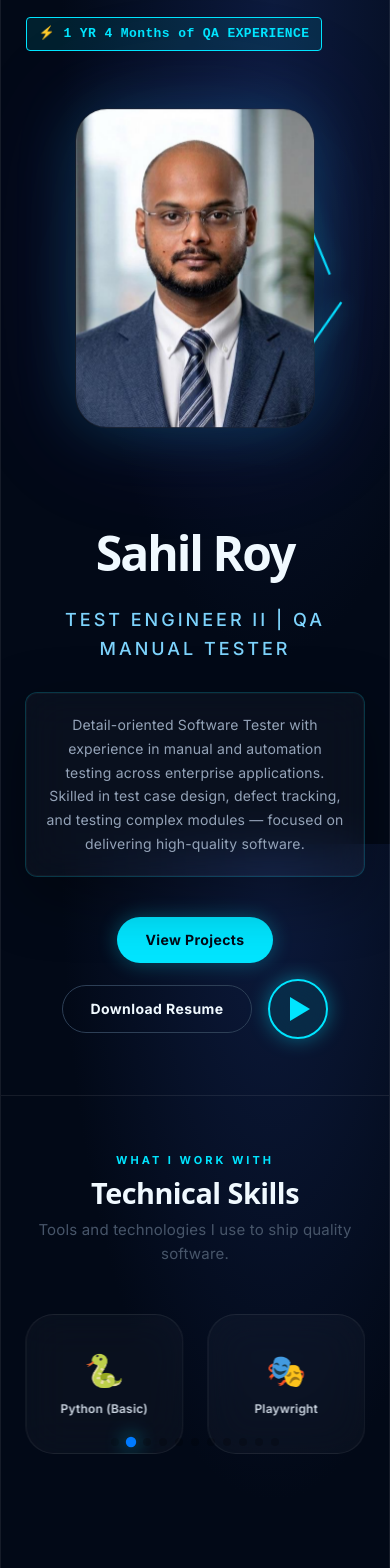
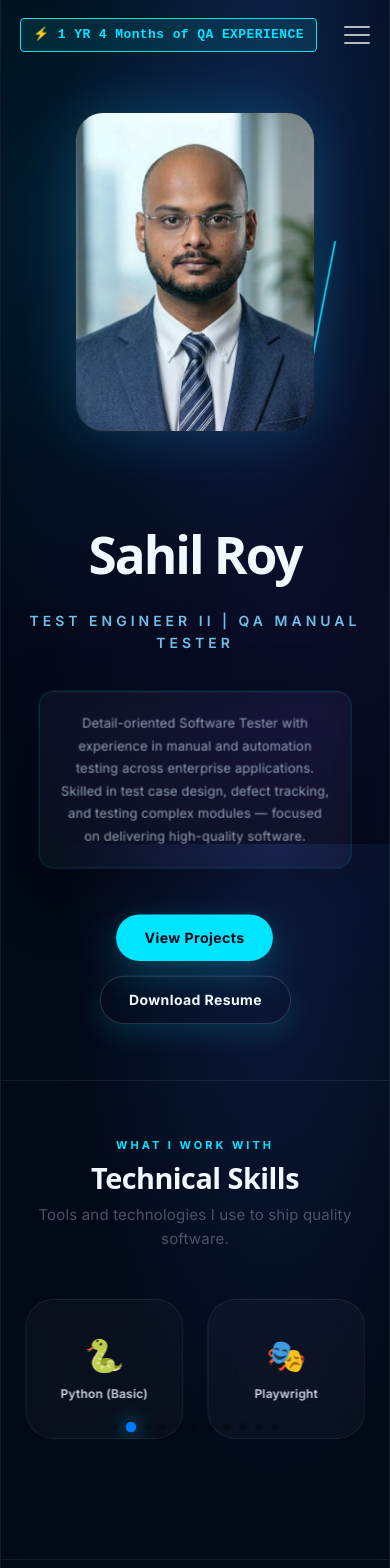
Before and after one commit to SahilRoy-QA/QA-Portfolio, a React (Vite) app: page / in a window 390 px wide. Shown: the top 1568 px of the page. Built offline with nearby package versions, Linux system fonts and the light colour scheme.

Commit message:
All Animation bugs are solved / New Animation added to the hero section and then committed

```diff
--- a/src/components/Hero.css
+++ b/src/components/Hero.css
@@ -1,257 +1,312 @@
 /* ===========================
-   HERO SECTION
+   HERO SECTION (cinematic base)
 =========================== */
-
 .hero {
   min-height: 100vh;
+
   display: flex;
   align-items: center;
   justify-content: space-between;
-  gap: 56px;
-  padding: 100px 64px 72px;
+
+  gap: 64px;
+
+  padding: 110px 72px 80px;
+
   flex-wrap: wrap;
+
   position: relative;
   overflow: hidden;
+
+  will-change: transform, opacity;
+}
+
+/* ambient cinematic background */
+.hero::before {
+  content: "";
+  position: absolute;
+  inset: 0;
+
+  background:
+    radial-gradient(
+      circle at 20% 20%,
+      rgba(0, 229, 255, 0.09),
+      transparent 45%
+    ),
+    radial-gradient(
+      circle at 80% 60%,
+      rgba(124, 58, 237, 0.08),
+      transparent 50%
+    );
+
+  z-index: 0;
+  pointer-events: none;
 }
 
 /* ===========================
    LEFT SECTION
 =========================== */
+.hero__left {
+  flex: 1 1 380px;
+  max-width: 560px;
 
-.hero__left {
-  flex: 1 1 360px;
-  max-width: 540px;
   z-index: 2;
 }
 
+/* NAME (GSAP-ready clean animation) */
 .hero__name {
-  font-size: clamp(3rem, 7vw, 5rem);
+  font-size: clamp(3.2rem, 7vw, 5.4rem);
   font-weight: 900;
+
   color: var(--text-primary);
+
   letter-spacing: -2px;
   line-height: 1.05;
+
   margin-bottom: 28px;
+
+  will-change: transform, opacity;
 }
 
+/* TITLE */
 .hero__title {
-  font-size: 18px;
+  font-size: 14px;
+  letter-spacing: 4px;
+
   color: var(--text-accent);
-  font-weight: 500;
+  font-weight: 600;
+
   margin-bottom: 28px;
+
   text-transform: uppercase;
-  letter-spacing: 3px;
+
+  opacity: 0.9;
 }
 
 /* ===========================
-   BIO CARD
+   BIO (glass upgraded)
 =========================== */
+.hero__bio {
+  background: rgba(255, 255, 255, 0.03);
 
-.hero__bio {
-  background: var(--bg-surface);
-  border: 1px solid var(--border-cyan);
-  border-radius: var(--radius-md);
-  padding: 20px;
+  border: 1px solid rgba(0, 229, 255, 0.18);
+
+  border-radius: 16px;
+
+  padding: 22px;
+
   margin-bottom: 32px;
-  backdrop-filter: blur(20px);
+
+  backdrop-filter: blur(22px);
 
   box-shadow:
-    0 20px 60px rgba(0, 0, 0, 0.35),
-    inset 0 0 0 1px rgba(255, 255, 255, 0.03);
+    0 25px 70px rgba(0, 0, 0, 0.35),
+    inset 0 1px 0 rgba(255, 255, 255, 0.04);
+
+  transition: transform 0.35s ease;
+}
+
+.hero__bio:hover {
+  transform: translateY(-4px);
 }
 
 .hero__bio-text {
   font-size: 14px;
   color: var(--text-secondary);
-  line-height: 1.7;
+  line-height: 1.75;
 }
 
 /* ===========================
-   CTA BUTTONS
+   CTA ROW
 =========================== */
-
 .hero__cta-row {
   display: flex;
   align-items: center;
   justify-content: center;
-  gap: 24px;
+  gap: 18px;
   flex-wrap: wrap;
   margin-top: 40px;
 }
 
+/* ===========================
+   BUTTON BASE (clean + stable)
+=========================== */
 .btn {
   display: inline-flex;
   align-items: center;
   justify-content: center;
+
   padding: 12px 28px;
+
   border-radius: 999px;
+
   font-size: 14px;
   font-weight: 700;
+
   letter-spacing: 0.4px;
+
   text-decoration: none;
   cursor: pointer;
 
+  position: relative;
+
   transition:
-    transform 0.3s,
-    box-shadow 0.3s,
-    opacity 0.3s;
+    transform 0.3s ease,
+    box-shadow 0.3s ease;
 }
 
 .btn:hover {
   transform: translateY(-4px);
 }
 
+/* ===========================
+   UNIFIED PULSE SYSTEM (FIXED)
+=========================== */
+@keyframes pulseCore {
+  0% {
+    transform: translateY(0) scale(1);
+    box-shadow: 0 10px 25px rgba(0, 229, 255, 0.12);
+  }
+
+  50% {
+    transform: translateY(-2px) scale(1.02);
+    box-shadow:
+      0 18px 45px rgba(0, 229, 255, 0.25),
+      0 0 20px rgba(0, 229, 255, 0.15);
+  }
+
+  100% {
+    transform: translateY(0) scale(1);
+    box-shadow: 0 10px 25px rgba(0, 229, 255, 0.12);
+  }
+}
+
+/* PRIMARY CTA */
 .btn--primary {
   background: var(--cyan);
   color: #020917;
 
-  box-shadow: 0 0 20px rgba(0, 229, 255, 0.3);
+  box-shadow: 0 0 25px rgba(0, 229, 255, 0.25);
+
+  animation: pulseCore 2.8s ease-in-out infinite;
 }
 
+/* OUTLINE CTA */
 .btn--outline {
   background: transparent;
+
   color: var(--text-primary);
-  border: 1.5px solid #2d3f56;
+
+  border: 1px solid rgba(255, 255, 255, 0.15);
+
+  animation: pulseCore 4.8s ease-in-out infinite;
+
+  animation-delay: 0.4s;
 }
 
-/* ===========================
-   PLAY BUTTON
+/* /* ===========================
+   PLAY BUTTON (FIXED + MORE VISIBLE)
+
+
 =========================== */
 
-.play-btn {
-  width: 72px;
-  height: 72px;
-  border-radius: 50%;
+/* ===========================
+   RIGHT SECTION
+=========================== */
+.hero__right {
+  flex: 1 1 300px;
 
   display: flex;
   justify-content: center;
   align-items: center;
 
-  background: rgba(0, 229, 255, 0.1);
-  border: 2px solid #00e5ff;
-
-  box-shadow:
-    0 0 20px rgba(0, 229, 255, 0.4),
-    0 0 40px rgba(0, 229, 255, 0.2);
-
-  backdrop-filter: blur(15px);
-
-  transition: all 0.4s ease;
-  animation: pulsePlay 2.5s infinite;
-}
-
-.play-btn:hover {
-  transform: scale(1.1);
-
-  box-shadow:
-    0 0 35px rgba(0, 229, 255, 0.7),
-    0 0 70px rgba(0, 229, 255, 0.35);
-}
-
-.play-icon {
-  width: 0;
-  height: 0;
-  margin-left: 4px;
-
-  border-top: 12px solid transparent;
-  border-bottom: 12px solid transparent;
-  border-left: 20px solid #00e5ff;
-}
-
-/* ===========================
-   RIGHT SECTION
-=========================== */
-
-.hero__right {
-  flex: 1 1 280px;
-  display: flex;
-  justify-content: center;
-  align-items: center;
   position: relative;
 }
 
 /* ===========================
    AVATAR WRAPPER
 =========================== */
-
 .hero__avatar-wrapper {
   position: relative;
+
   width: 420px;
   height: 520px;
 
   display: flex;
   justify-content: center;
   align-items: center;
+
+  will-change: transform;
 }
 
 /* ===========================
-   AVATAR IMAGE
+   AVATAR IMAGE (clean cinematic)
 =========================== */
-
 .hero__avatar {
   width: 320px;
   height: 420px;
 
   object-fit: cover;
-  object-position: center top;
 
-  border-radius: 32px;
+  border-radius: 28px;
 
-  position: relative;
   z-index: 3;
 
   border: 1px solid rgba(255, 255, 255, 0.08);
 
   box-shadow:
     0 0 60px rgba(0, 229, 255, 0.18),
-    0 0 120px rgba(124, 58, 237, 0.15);
+    0 0 120px rgba(124, 58, 237, 0.12);
 
   opacity: 0;
-  transform: scale(1.12);
-  filter: blur(15px);
+
+  transform: scale(1.08);
+
+  filter: blur(10px);
 
   animation:
-    avatarReveal 1.8s ease forwards,
-    floatAvatar 6s ease-in-out infinite 2s;
+    avatarReveal 1.6s ease forwards,
+    floatAvatar 6s ease-in-out infinite 1.8s;
 }
 
 /* ===========================
-   HEXAGON FRAME
+   HEX FRAME
 =========================== */
-
 .avatar-hex {
   position: absolute;
   width: 500px;
   height: 500px;
+
   z-index: 1;
 
-  animation: rotateHex 18s linear infinite;
+  animation: rotateHex 24s linear infinite;
 }
 
 .avatar-hex polygon {
   fill: none;
   stroke: #00e5ff;
-  stroke-width: 2;
+  stroke-width: 1.5;
 
   stroke-dasharray: 650;
   stroke-dashoffset: 650;
 
-  filter: drop-shadow(0 0 10px rgba(0, 229, 255, 0.7))
-    drop-shadow(0 0 30px rgba(0, 229, 255, 0.3));
+  filter: drop-shadow(0 0 10px rgba(0, 229, 255, 0.5));
 
-  animation: drawHex 3s ease forwards;
+  animation: drawHex 2.6s ease forwards;
 }
 
 /* ===========================
-   LOADING SCAN
+   LOADER SCAN
 =========================== */
-
 .avatar-loader {
   position: absolute;
+
   width: 360px;
   height: 460px;
-  border-radius: 36px;
+
+  border-radius: 32px;
 
   overflow: hidden;
+
   z-index: 4;
 }
 
@@ -266,36 +321,22 @@
   background: linear-gradient(
     90deg,
     transparent,
-    rgba(0, 229, 255, 0.45),
+    rgba(0, 229, 255, 0.35),
     transparent
   );
 
   animation: scanLoader 1.8s ease forwards;
 }
 
-@keyframes pulsePlay {
-  0% {
-    box-shadow: 0 0 20px rgba(0, 229, 255, 0.4);
-  }
-
-  50% {
-    box-shadow:
-      0 0 40px rgba(0, 229, 255, 0.8),
-      0 0 80px rgba(0, 229, 255, 0.3);
-  }
-
-  100% {
-    box-shadow: 0 0 20px rgba(0, 229, 255, 0.4);
-  }
-}
-
+/* ===========================
+   ANIMATIONS (optimized)
+=========================== */
 @keyframes avatarReveal {
   from {
     opacity: 0;
-    transform: scale(1.12);
-    filter: blur(15px);
+    transform: scale(1.08);
+    filter: blur(10px);
   }
-
   to {
     opacity: 1;
     transform: scale(1);
@@ -304,16 +345,12 @@
 }
 
 @keyframes floatAvatar {
-  0% {
+  0%,
+  100% {
     transform: translateY(0);
   }
-
   50% {
-    transform: translateY(-18px);
-  }
-
-  100% {
-    transform: translateY(0);
+    transform: translateY(-14px);
   }
 }
 
@@ -321,7 +358,6 @@
   from {
     left: -40%;
   }
-
   to {
     left: 140%;
   }
@@ -331,7 +367,6 @@
   from {
     transform: rotate(0deg);
   }
-
   to {
     transform: rotate(360deg);
   }
@@ -341,7 +376,6 @@
   from {
     stroke-dashoffset: 650;
   }
-
   to {
     stroke-dashoffset: 0;
   }
@@ -350,7 +384,6 @@
 /* ===========================
    RESPONSIVE
 =========================== */
-
 @media (max-width: 768px) {
   .hero {
     padding: 96px 24px 56px;
@@ -382,7 +415,7 @@
   }
 
   .hero__cta-row {
-    gap: 16px;
+    gap: 14px;
   }
 
   .play-btn {
--- a/src/components/Hero.jsx
+++ b/src/components/Hero.jsx
@@ -1,10 +1,89 @@
+import { useLayoutEffect, useRef } from "react";
+import gsap from "gsap";
 import { HERO } from "../data";
 import avatarImg from "../assets/me.jpg";
 import "./Hero.css";
 
 export default function Hero() {
+  const heroRef = useRef(null);
+
+  useLayoutEffect(() => {
+    const ctx = gsap.context(() => {
+      const el = heroRef.current;
+
+      const tl = gsap.timeline({
+        defaults: { ease: "power3.out" },
+      });
+
+      // SAFE: animate container directly (NO selector)
+      tl.from(el, {
+        opacity: 0,
+        duration: 0.6,
+      });
+
+      tl.from(".hero__name", {
+        y: 60,
+        opacity: 0,
+        duration: 1,
+      });
+
+      tl.from(
+        ".hero__title",
+        {
+          y: 20,
+          opacity: 0,
+          duration: 0.6,
+        },
+        "-=0.4",
+      );
+
+      tl.from(
+        ".hero__bio",
+        {
+          scale: 0.92,
+          opacity: 0,
+          duration: 0.7,
+        },
+        "-=0.3",
+      );
+
+      tl.from(
+        ".hero__cta-row .btn, .hero__cta-row .play-btn",
+        {
+          y: 30,
+          opacity: 0,
+          duration: 0.6,
+          stagger: 0.12,
+        },
+        "-=0.2",
+      );
+
+      tl.from(
+        ".hero__avatar-wrapper",
+        {
+          scale: 0.85,
+          opacity: 0,
+          duration: 1,
+        },
+        "-=0.5",
+      );
+
+      tl.from(
+        ".avatar-hex",
+        {
+          rotate: -180,
+          opacity: 0,
+          duration: 1,
+        },
+        "-=0.8",
+      );
+    }, heroRef);
+
+    return () => ctx.revert();
+  }, []);
+
   return (
-    <section className="hero" id="home">
+    <section className="hero" id="home" ref={heroRef}>
       <div className="hero__left">
         <h1 className="hero__name">{HERO.name}</h1>
 
@@ -15,26 +94,28 @@ export default function Hero() {
         </div>
 
         <div className="hero__cta-row">
-          <a href="#projects" className="btn btn--primary">
+          <a href="#projects" className="btn btn--primary magnetic-btn">
             View Projects
           </a>
 
           <a
             href="https://drive.google.com/file/d/1TDAi-5c2178hXUyrF8B4d9xA5s6ru8p5/view"
-            className="btn btn--outline"
+            className="btn btn--outline magnetic-btn"
             target="_blank"
             rel="noreferrer"
           >
             Download Resume
           </a>
 
-          <a
+          {/* <a
             href="https://github.com/SahilRoy-QA/QA-Portfolio"
-            className="play-btn"
-            aria-label="Play"
+            className="play-btn magnetic-btn"
+            aria-label="GitHub"
+            target="_blank"
+            rel="noreferrer"
           >
             <span className="play-icon"></span>
-          </a>
+          </a> */}
         </div>
       </div>
 
@@ -44,7 +125,7 @@ export default function Hero() {
             <div className="avatar-loader__scan"></div>
           </div>
 
-          <svg className="avatar-hex" viewBox="0 0 300 300" aria-hidden="true">
+          <svg className="avatar-hex" viewBox="0 0 300 300">
             <polygon points="150,20 250,75 250,185 150,240 50,185 50,75" />
           </svg>
 
--- a/src/components/Navbar.css
+++ b/src/components/Navbar.css
@@ -1,129 +1,243 @@
+/* =========================
+   NAVBAR BASE (glass system)
+========================= */
 .navbar {
   position: fixed;
   top: 0;
   left: 0;
   right: 0;
-  z-index: 200;
+  z-index: 999;
+
   display: flex;
   align-items: center;
   justify-content: space-between;
+
   padding: 0 64px;
-  height: 68px;
-  transition:
-    background 0.3s,
-    border-color 0.3s;
+  height: 70px;
+
+  transition: all 0.35s cubic-bezier(0.2, 0.8, 0.2, 1);
+
+  backdrop-filter: blur(0px);
 }
 
+/* floating glass scroll state */
 .navbar--scrolled {
-  background: rgba(2, 9, 23, 0.95);
-  backdrop-filter: blur(14px);
+  background: rgba(2, 9, 23, 0.65);
+  backdrop-filter: blur(18px);
+
   border-bottom: 1px solid rgba(0, 229, 255, 0.08);
+
+  box-shadow:
+    0 10px 40px rgba(0, 0, 0, 0.35),
+    inset 0 1px 0 rgba(255, 255, 255, 0.05);
 }
 
-/* Logo */
+/* =========================
+   LOGO (magnetic-ready feel)
+========================= */
 .navbar__logo {
-  width: 300px;
+  width: 260px;
   height: 42px;
-  /* border: 2px solid var(--cyan);
-  border-radius: var(--radius-sm); */
+
   display: flex;
   align-items: center;
   justify-content: center;
+
   font-size: 14px;
-  font-weight: 900;
+  font-weight: 800;
+
   color: var(--cyan);
   font-family: monospace;
   letter-spacing: 1px;
+
   flex-shrink: 0;
+
+  transition: transform 0.25s ease;
 }
 
-/* Links */
+/* subtle hover lift (magnetic JS enhances it) */
+.navbar__logo:hover {
+  transform: translateY(-2px);
+}
+
+/* =========================
+   DESKTOP LINKS (Apple style spacing)
+========================= */
 .navbar__links {
   display: flex;
   gap: 28px;
   list-style: none;
+
+  position: relative;
+  align-items: center;
 }
 
 .navbar__link {
   background: none;
   border: none;
-  border-bottom: 2px solid transparent;
   cursor: pointer;
+
   font-size: 12px;
   font-weight: 700;
   letter-spacing: 1.5px;
-  color: var(--text-secondary);
-  padding-bottom: 2px;
-  transition:
-    color 0.2s,
-    border-color 0.2s;
-  font-family: inherit;
+
+  color: rgba(255, 255, 255, 0.65);
+
+  padding: 6px 0;
+
+  position: relative;
+
+  transition: all 0.25s ease;
 }
+
+/* hover (Apple micro lift) */
 .navbar__link:hover {
-  color: var(--text-primary);
+  color: rgba(255, 255, 255, 0.95);
+  transform: translateY(-1px);
 }
+
+/* active state (clean glow underline) */
 .navbar__link--active {
   color: var(--cyan);
-  border-bottom-color: var(--cyan);
 }
 
-/* Hamburger */
+/* smoother underline (no harsh block) */
+.navbar__link--active::after {
+  content: "";
+  position: absolute;
+  left: 0;
+  bottom: -6px;
+
+  width: 100%;
+  height: 2px;
+
+  background: linear-gradient(90deg, transparent, var(--cyan), transparent);
+
+  border-radius: 2px;
+
+  filter: drop-shadow(0 0 6px var(--cyan));
+  opacity: 0.9;
+}
+
+/* =========================
+   HAMBURGER (Apple clean style)
+========================= */
 .navbar__hamburger {
   display: none;
   flex-direction: column;
   justify-content: space-between;
-  width: 24px;
+
+  width: 26px;
   height: 18px;
+
   background: none;
   border: none;
   cursor: pointer;
+
   padding: 0;
 }
+
 .navbar__hamburger span {
-  display: block;
   height: 2px;
-  background: var(--text-secondary);
+  width: 100%;
+
+  background: rgba(255, 255, 255, 0.7);
   border-radius: 2px;
-  transition: all 0.25s;
+
+  transition: all 0.3s ease;
 }
 
-/* Mobile drawer */
+/* morph animation */
+.navbar__hamburger.open span:nth-child(1) {
+  transform: rotate(45deg) translate(5px, 5px);
+}
+
+.navbar__hamburger.open span:nth-child(2) {
+  opacity: 0;
+}
+
+.navbar__hamburger.open span:nth-child(3) {
+  transform: rotate(-45deg) translate(5px, -5px);
+}
+
+/* =========================
+   MOBILE DRAWER (Apple glass sheet)
+========================= */
 .navbar__drawer {
-  position: absolute;
-  top: 68px;
+  position: fixed;
+  top: 70px;
   left: 0;
   right: 0;
-  background: rgba(2, 9, 23, 0.98);
-  border-bottom: 1px solid var(--border);
+
+  height: calc(100vh - 70px);
+
+  background: rgba(2, 9, 23, 0.92);
+  backdrop-filter: blur(22px);
+
+  border-top: 1px solid rgba(255, 255, 255, 0.06);
+
   display: flex;
   flex-direction: column;
-  padding: 16px 0;
+
+  padding: 24px 0;
+
+  animation: drawerFade 0.25s ease;
+  z-index: 998;
 }
+
+/* smooth Apple-like entrance */
+@keyframes drawerFade {
+  from {
+    opacity: 0;
+    transform: translateY(-12px);
+  }
+  to {
+    opacity: 1;
+    transform: translateY(0);
+  }
+}
+
 .navbar__drawer-link {
   background: none;
   border: none;
+
   cursor: pointer;
-  font-size: 15px;
+
+  font-size: 16px;
   font-weight: 600;
-  color: var(--text-secondary);
-  padding: 12px 32px;
+
+  color: rgba(255, 255, 255, 0.7);
+
+  padding: 16px 32px;
+
   text-align: left;
-  font-family: inherit;
-  transition: color 0.2s;
-}
-.navbar__drawer-link.active,
-.navbar__drawer-link:hover {
-  color: var(--cyan);
+
+  transition: all 0.25s ease;
 }
 
+.navbar__drawer-link:hover,
+.navbar__drawer-link.active {
+  color: var(--cyan);
+  transform: translateX(8px);
+}
+
+/* =========================
+   RESPONSIVE
+========================= */
 @media (max-width: 768px) {
   .navbar {
-    padding: 0 24px;
+    padding: 0 20px;
   }
+
   .navbar__links {
     display: none;
   }
+
   .navbar__hamburger {
     display: flex;
   }
+
+  .navbar__logo {
+    width: auto;
+  }
 }
--- a/src/components/Navbar.jsx
+++ b/src/components/Navbar.jsx
@@ -15,17 +15,28 @@ export default function Navbar() {
     return () => window.removeEventListener("scroll", onScroll);
   }, []);
 
+  /* lock body scroll when menu open */
+  useEffect(() => {
+    document.body.style.overflow = menuOpen ? "hidden" : "";
+  }, [menuOpen]);
+
   const handleNav = (link) => {
     setActive(link);
     setMenuOpen(false);
+
     const el = document.getElementById(link.toLowerCase());
-    el?.scrollIntoView({ behavior: "smooth" });
+    if (el) {
+      el.scrollIntoView({ behavior: "smooth", block: "start" });
+    }
   };
 
   return (
-    <nav className={`navbar ${scrolled ? "navbar--scrolled" : ""}`}>
+    <nav
+      className={`navbar ${scrolled ? "navbar--scrolled" : ""}`}
+      aria-label="Main Navigation"
+    >
       {/* Logo */}
-      <div className="navbar__logo" aria-label="Sahil Roy">
+      <div className="navbar__logo" aria-label="Home">
         <ExperienceTimer />
       </div>
 
@@ -34,8 +45,12 @@ export default function Navbar() {
         {NAV_LINKS.map((link) => (
           <li key={link}>
             <button
-              className={`navbar__link ${active === link ? "navbar__link--active" : ""}`}
+              type="button"
+              className={`navbar__link ${
+                active === link ? "navbar__link--active" : ""
+              }`}
               onClick={() => handleNav(link)}
+              aria-current={active === link ? "page" : undefined}
             >
               {link.toUpperCase()}
             </button>
@@ -45,9 +60,11 @@ export default function Navbar() {
 
       {/* Hamburger (mobile) */}
       <button
+        type="button"
         className={`navbar__hamburger ${menuOpen ? "open" : ""}`}
         onClick={() => setMenuOpen((p) => !p)}
         aria-label="Toggle menu"
+        aria-expanded={menuOpen}
       >
         <span />
         <span />
@@ -60,10 +77,13 @@ export default function Navbar() {
           {NAV_LINKS.map((link) => (
             <button
               key={link}
-              className={`navbar__drawer-link ${active === link ? "active" : ""}`}
+              type="button"
+              className={`navbar__drawer-link ${
+                active === link ? "active" : ""
+              }`}
               onClick={() => handleNav(link)}
             >
-              {link}
+              {link.toUpperCase()}
             </button>
           ))}
         </div>
```
Also changed, not shown: src/components/Playbutton(Under_Dev).css (added, +103 -0 lines).
